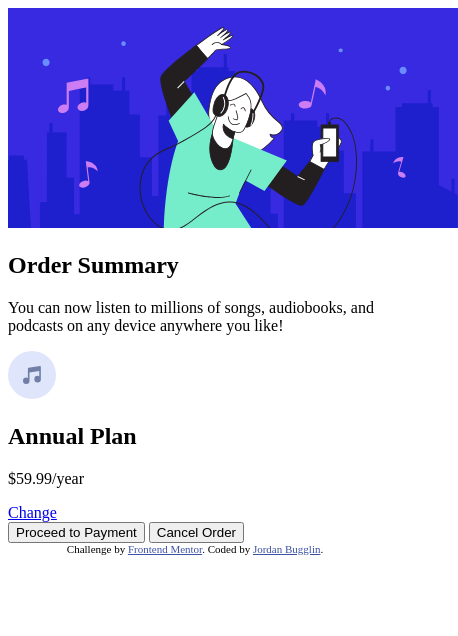
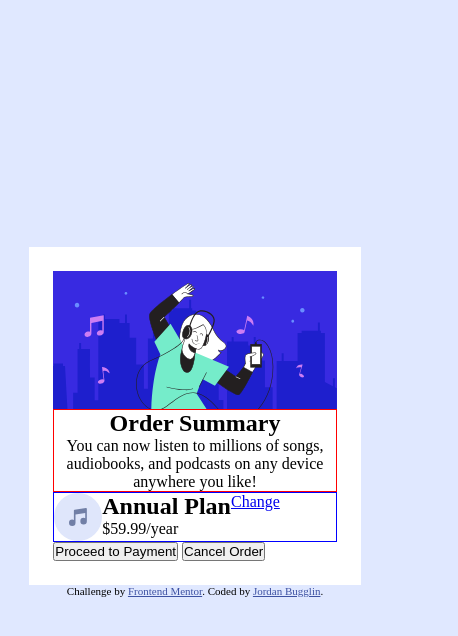
Before and after one commit to Jbugglin/order-summary-component, a plain HTML site: page index.html in a window 390 px wide. Shown: the whole page, 458 px wide, since content can reach past the window. Drawn offline with Linux system fonts and the light colour scheme.

Commit message:
update index.html and styles.css
I finalized the html layout of the main component, may need some tweaking as I add more styling to the elements. I started to stylize the main component and had some issues with it aligning to the left instead of centering both vertically and horizontally.  Added my variables for the colors in the :root, will need to set up media queries to keep the card and image from breaking in mobile/desktop. May include a landscape orientation if I have enough time to.

```diff
--- a/index.html
+++ b/index.html
@@ -17,21 +17,25 @@
 <body>
 
     <main class="container">
-        <img src="./images/illustration-hero.svg" alt="Musical enjoyment">
-        <article>
+        <img src="./images/illustration-hero.svg" alt="Musical enjoyment" id="hero-image">
+        <article id="order-summary">
             <h1>Order Summary</h1>
             <p>You can now listen to millions of songs, audiobooks, and podcasts on any device anywhere you like!</p>
         </article>
 
         <article id="plan-details">
             <img src="./images/icon-music.svg" alt="Musical Icon">
-            <h2>Annual Plan</h2>
-            <p class="pricing-plan">$59.99/year</p>
+
+            <div>
+                <h2>Annual Plan</h2>
+                <p class="pricing-plan">$59.99/year</p>
+            </div>
+
             <a href="#">Change</a>
         </article>
 
-        <button>Proceed to Payment</button>
-        <button>Cancel Order</button>
+        <button id="checkout-button">Proceed to Payment</button>
+        <button id="cancel-button">Cancel Order</button>
     </main>
 
     <footer class="attribution">
--- a/styles.css
+++ b/styles.css
@@ -1,3 +1,50 @@
+* {
+    padding: 0;
+    margin: 0;
+    box-sizing: border-box;
+}
+
+:root {
+    --paleBlue: hsl(225, 100%, 94%);
+    --brightBlue: hsl(245, 75%, 52%);
+    --veryPaleBlue: hsl(225, 100%, 98%);
+    --desatBlue: hsl(224, 23%, 55%);
+    --darkBlue: hsl(223, 47%, 23%);
+}
+
+body {
+    display: flex;
+    justify-content: center;
+    align-items: center;
+    flex-direction: column;
+    max-width: 100vw;
+    height: 100vh;
+    background-color: var(--paleBlue);
+}
+
+.container {
+    width: 85vw;
+    height: fit-content;
+    background-color: white;
+    padding: 1.5em;
+}
+
+.container #hero-image {
+    width: 100%;
+    height: auto;
+    display: block;
+}
+
+#order-summary {
+    border: 1px solid red;
+    text-align: center;
+}
+
+#plan-details {
+    border: 1px solid blue;
+    display: flex;
+}
+
 .attribution {
     font-size: 11px;
     text-align: center;
```
